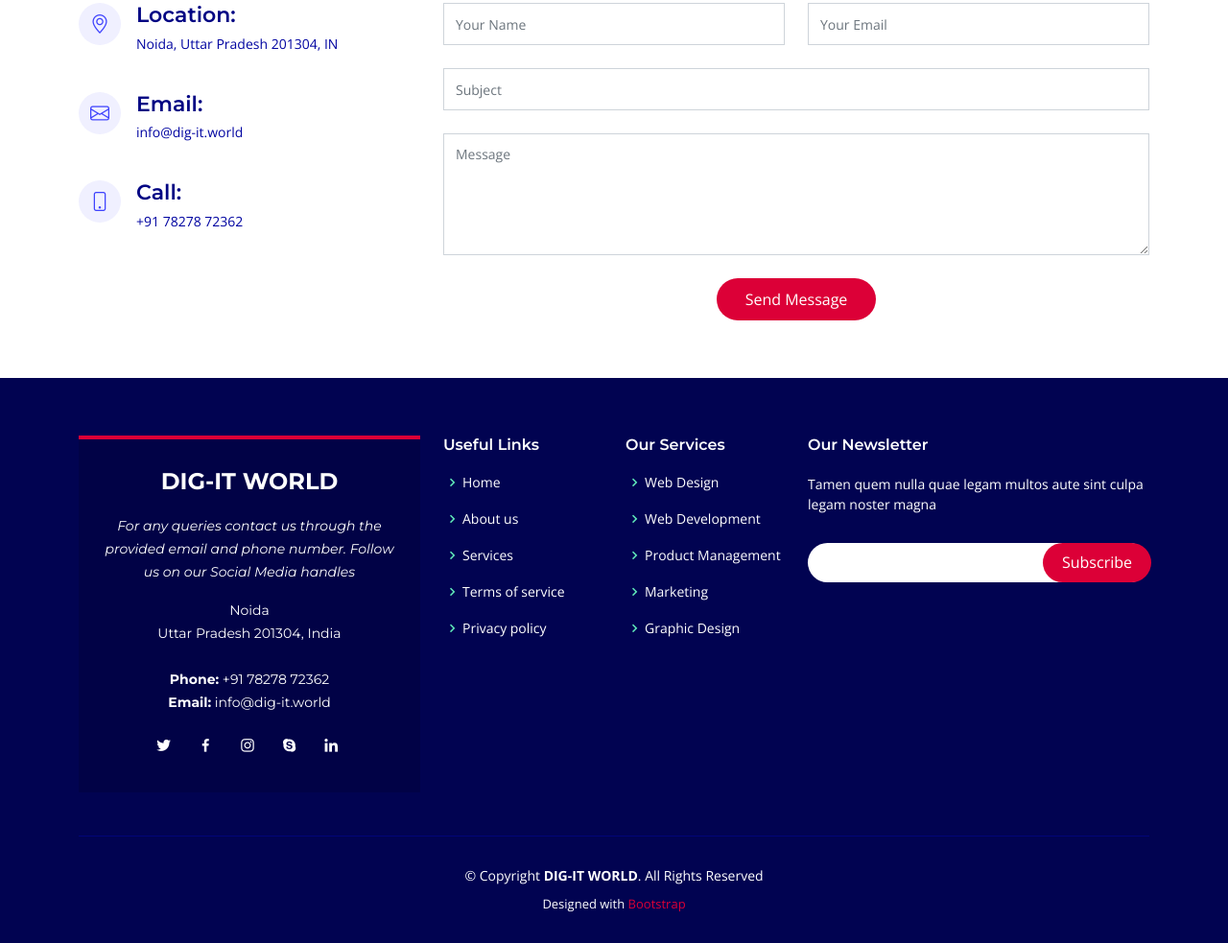
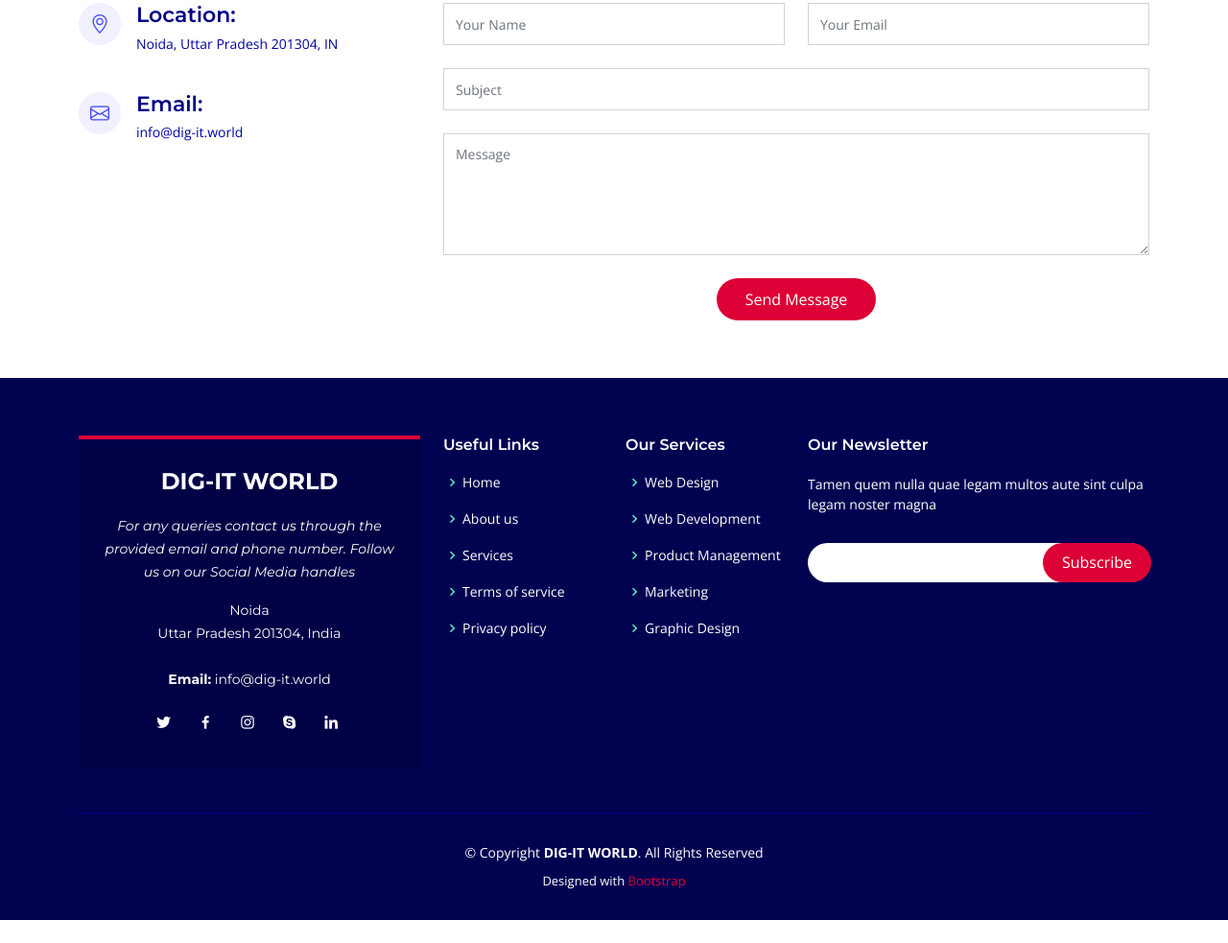
Before and after one commit to Anay2805/DIG-IT-WORLD, a plain HTML site: page index.html in a window 1280 px wide. Shown: the part 7083-8066 px from the top of the page at 96% size. After the commit the page ends 8042 px from the top, so only its background shows below. Drawn offline with nearby package versions, Linux system fonts and the light colour scheme.

Commit message:
Update index.html

```diff
--- a/index.html
+++ b/index.html
@@ -529,13 +529,6 @@
                 <h4>Email:</h4>
                 <p>info@dig-it.world</p>
               </div>
-
-              <div class="phone">
-                <i class="bi bi-phone"></i>
-                <h4>Call:</h4>
-                <p>+91 78278 72362</p>
-              </div>
-
             </div>
 
           </div>
@@ -587,7 +580,6 @@
               <p>
                 Noida <br>
                 Uttar Pradesh 201304, India<br><br>
-                <strong>Phone:</strong> +91 78278 72362<br>
                 <strong>Email:</strong> info@dig-it.world<br>
               </p>
               <div class="social-links mt-3">
```
